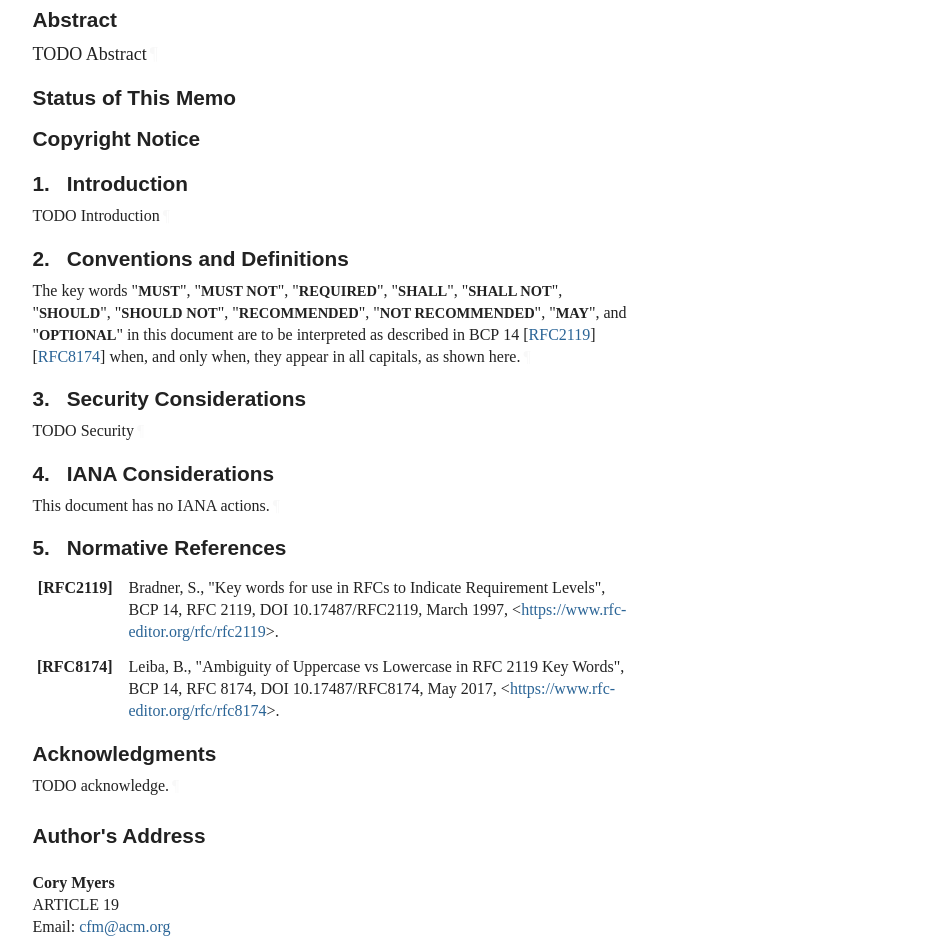
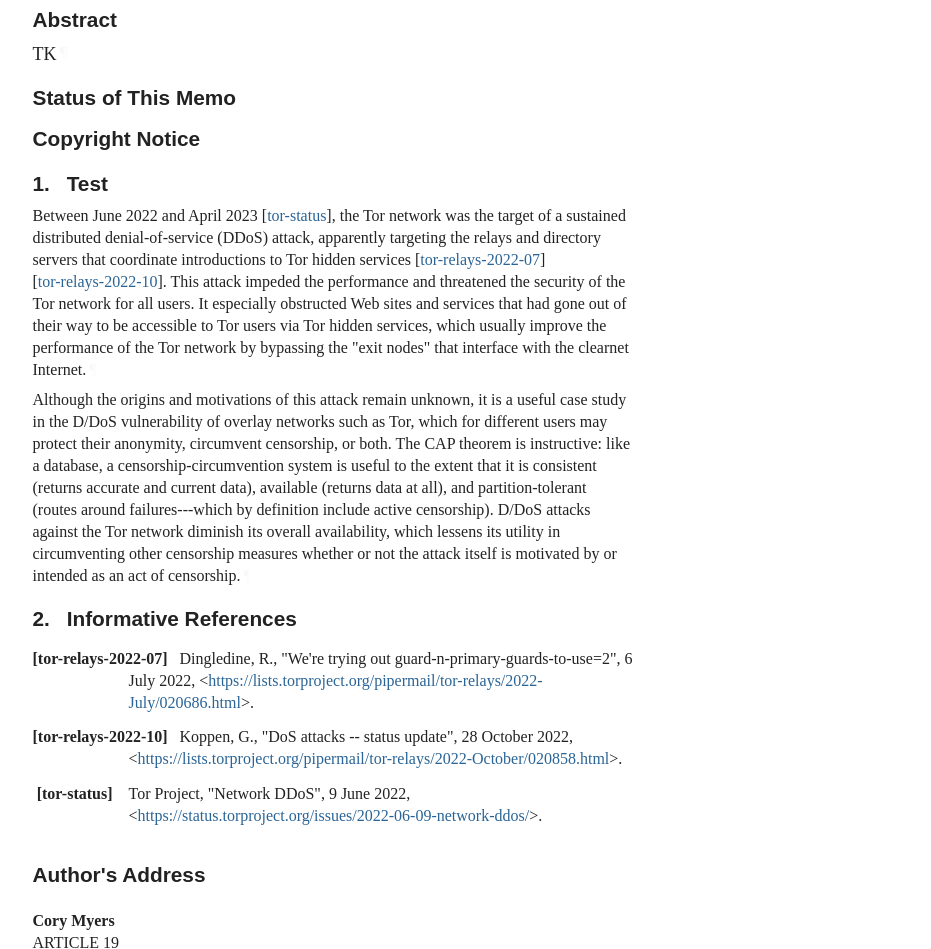
Before and after one commit to cfm/draft-cfm-circumvention-cap-theorem, a plain HTML site: page draft-cfm-circumvention-cap-theorem.html in a window 1280 px wide. Shown: the part 345-1294 px from the top of the page, without its empty margins (92-1023 px from the left). Drawn offline with Linux system fonts and the light colour scheme; a web font is replaced by a local one.

Commit message:
Script updating gh-pages from 83947e4. [ci skip]

```diff
--- a/draft-cfm-circumvention-cap-theorem.html
+++ b/draft-cfm-circumvention-cap-theorem.html
@@ -7,7 +7,7 @@
 <title>Towards a CAP Theorem for Censorship Circumvention</title>
 <meta content="Cory Myers" name="author">
 <meta content="
-       TODO Abstract
+       TK
     " name="description">
 <meta content="xml2rfc 3.18.2" name="generator">
 <meta content="draft-cfm-circumvention-cap-theorem-latest" name="ietf.draft">
@@ -1023,7 +1023,7 @@ svg :is([fill="white"], [fill^="#fff"]) {
 <table class="ears">
 <thead><tr>
 <td class="left">Internet-Draft</td>
-<td class="center">Towards a CAP Theorem for Censorship Cir</td>
+<td class="center">Circumvention CAP Theorem</td>
 <td class="right">November 2023</td>
 </tr></thead>
 <tfoot><tr>
@@ -1059,7 +1059,7 @@ svg :is([fill="white"], [fill^="#fff"]) {
 <h1 id="title">Towards a CAP Theorem for Censorship Circumvention</h1>
 <section id="section-abstract">
       <h2 id="abstract"><a href="#abstract" class="selfRef">Abstract</a></h2>
-<p id="section-abstract-1">TODO Abstract<a href="#section-abstract-1" class="pilcrow">¶</a></p>
+<p id="section-abstract-1">TK<a href="#section-abstract-1" class="pilcrow">¶</a></p>
 </section>
 <div id="status-of-memo">
 <section id="section-boilerplate.1">
@@ -1110,92 +1110,68 @@ svg :is([fill="white"], [fill^="#fff"]) {
         </h2>
 <nav class="toc"><ul class="compact toc ulBare ulEmpty">
 <li class="compact toc ulBare ulEmpty" id="section-toc.1-1.1">
-            <p id="section-toc.1-1.1.1" class="keepWithNext"><a href="#section-1" class="auto internal xref">1</a>.  <a href="#name-introduction" class="internal xref">Introduction</a></p>
+            <p id="section-toc.1-1.1.1" class="keepWithNext"><a href="#section-1" class="auto internal xref">1</a>.  <a href="#name-test" class="internal xref">Test</a></p>
 </li>
           <li class="compact toc ulBare ulEmpty" id="section-toc.1-1.2">
-            <p id="section-toc.1-1.2.1" class="keepWithNext"><a href="#section-2" class="auto internal xref">2</a>.  <a href="#name-conventions-and-definitions" class="internal xref">Conventions and Definitions</a></p>
+            <p id="section-toc.1-1.2.1" class="keepWithNext"><a href="#section-2" class="auto internal xref">2</a>.  <a href="#name-informative-references" class="internal xref">Informative References</a></p>
 </li>
           <li class="compact toc ulBare ulEmpty" id="section-toc.1-1.3">
-            <p id="section-toc.1-1.3.1" class="keepWithNext"><a href="#section-3" class="auto internal xref">3</a>.  <a href="#name-security-considerations" class="internal xref">Security Considerations</a></p>
-</li>
-          <li class="compact toc ulBare ulEmpty" id="section-toc.1-1.4">
-            <p id="section-toc.1-1.4.1"><a href="#section-4" class="auto internal xref">4</a>.  <a href="#name-iana-considerations" class="internal xref">IANA Considerations</a></p>
-</li>
-          <li class="compact toc ulBare ulEmpty" id="section-toc.1-1.5">
-            <p id="section-toc.1-1.5.1"><a href="#section-5" class="auto internal xref">5</a>.  <a href="#name-normative-references" class="internal xref">Normative References</a></p>
-</li>
-          <li class="compact toc ulBare ulEmpty" id="section-toc.1-1.6">
-            <p id="section-toc.1-1.6.1"><a href="#appendix-A" class="auto internal xref"></a><a href="#name-acknowledgments" class="internal xref">Acknowledgments</a></p>
-</li>
-          <li class="compact toc ulBare ulEmpty" id="section-toc.1-1.7">
-            <p id="section-toc.1-1.7.1"><a href="#appendix-B" class="auto internal xref"></a><a href="#name-authors-address" class="internal xref">Author's Address</a></p>
+            <p id="section-toc.1-1.3.1" class="keepWithNext"><a href="#appendix-A" class="auto internal xref"></a><a href="#name-authors-address" class="internal xref">Author's Address</a></p>
 </li>
         </ul>
 </nav>
 </section>
 </div>
-<div id="introduction">
+<div id="test">
 <section id="section-1">
-      <h2 id="name-introduction">
-<a href="#section-1" class="section-number selfRef">1. </a><a href="#name-introduction" class="section-name selfRef">Introduction</a>
+      <h2 id="name-test">
+<a href="#section-1" class="section-number selfRef">1. </a><a href="#name-test" class="section-name selfRef">Test</a>
       </h2>
-<p id="section-1-1">TODO Introduction<a href="#section-1-1" class="pilcrow">¶</a></p>
+<p id="section-1-1">Between June 2022 and April 2023 <span>[<a href="#tor-status" class="cite xref">tor-status</a>]</span>, the Tor network was the target
+of a sustained distributed denial-of-service (DDoS) attack, apparently targeting
+the relays and directory servers that coordinate introductions to Tor hidden
+services <span>[<a href="#tor-relays-2022-07" class="cite xref">tor-relays-2022-07</a>]</span> <span>[<a href="#tor-relays-2022-10" class="cite xref">tor-relays-2022-10</a>]</span>.  This attack impeded the
+performance and threatened the security of the Tor network for all users.  It
+especially obstructed Web sites and services that had gone out of their way to
+be accessible to Tor users via Tor hidden services, which usually improve the
+performance of the Tor network by bypassing the "exit nodes" that interface with
+the clearnet Internet.<a href="#section-1-1" class="pilcrow">¶</a></p>
+<p id="section-1-2">Although the origins and motivations of this attack remain unknown, it is a
+useful case study in the D/DoS vulnerability of overlay networks such as Tor,
+which for different users may protect their anonymity, circumvent censorship, or
+both.  The CAP theorem is instructive: like a database, a
+censorship-circumvention system is useful to the extent that it is consistent
+(returns accurate and current data), available (returns data at all), and
+partition-tolerant (routes around failures---which by definition include active
+censorship).  D/DoS attacks against the Tor network diminish its overall
+availability, which lessens its utility in circumventing other censorship
+measures whether or not the attack itself is motivated by or intended as an act
+of censorship.<a href="#section-1-2" class="pilcrow">¶</a></p>
 </section>
 </div>
-<div id="conventions-and-definitions">
+<div id="sec-informative-references">
 <section id="section-2">
-      <h2 id="name-conventions-and-definitions">
-<a href="#section-2" class="section-number selfRef">2. </a><a href="#name-conventions-and-definitions" class="section-name selfRef">Conventions and Definitions</a>
-      </h2>
-<p id="section-2-1">The key words "<span class="bcp14">MUST</span>", "<span class="bcp14">MUST NOT</span>", "<span class="bcp14">REQUIRED</span>", "<span class="bcp14">SHALL</span>", "<span class="bcp14">SHALL NOT</span>", "<span class="bcp14">SHOULD</span>", "<span class="bcp14">SHOULD NOT</span>", "<span class="bcp14">RECOMMENDED</span>", "<span class="bcp14">NOT RECOMMENDED</span>",
-"<span class="bcp14">MAY</span>", and "<span class="bcp14">OPTIONAL</span>" in this document are to be interpreted as
-described in BCP 14 <span>[<a href="#RFC2119" class="cite xref">RFC2119</a>]</span> <span>[<a href="#RFC8174" class="cite xref">RFC8174</a>]</span> when, and only when, they
-appear in all capitals, as shown here.<a href="#section-2-1" class="pilcrow">¶</a></p>
-</section>
-</div>
-<div id="security-considerations">
-<section id="section-3">
-      <h2 id="name-security-considerations">
-<a href="#section-3" class="section-number selfRef">3. </a><a href="#name-security-considerations" class="section-name selfRef">Security Considerations</a>
-      </h2>
-<p id="section-3-1">TODO Security<a href="#section-3-1" class="pilcrow">¶</a></p>
-</section>
-</div>
-<div id="iana-considerations">
-<section id="section-4">
-      <h2 id="name-iana-considerations">
-<a href="#section-4" class="section-number selfRef">4. </a><a href="#name-iana-considerations" class="section-name selfRef">IANA Considerations</a>
-      </h2>
-<p id="section-4-1">This document has no IANA actions.<a href="#section-4-1" class="pilcrow">¶</a></p>
-</section>
-</div>
-<div id="sec-normative-references">
-<section id="section-5">
-      <h2 id="name-normative-references">
-<a href="#section-5" class="section-number selfRef">5. </a><a href="#name-normative-references" class="section-name selfRef">Normative References</a>
+      <h2 id="name-informative-references">
+<a href="#section-2" class="section-number selfRef">2. </a><a href="#name-informative-references" class="section-name selfRef">Informative References</a>
       </h2>
 <dl class="references">
-<dt id="RFC2119">[RFC2119]</dt>
+<dt id="tor-relays-2022-07">[tor-relays-2022-07]</dt>
       <dd>
-<span class="refAuthor">Bradner, S.</span>, <span class="refTitle">"Key words for use in RFCs to Indicate Requirement Levels"</span>, <span class="seriesInfo">BCP 14</span>, <span class="seriesInfo">RFC 2119</span>, <span class="seriesInfo">DOI 10.17487/RFC2119</span>, <time datetime="1997-03" class="refDate">March 1997</time>, <span>&lt;<a href="https://www.rfc-editor.org/rfc/rfc2119">https://www.rfc-editor.org/rfc/rfc2119</a>&gt;</span>. </dd>
+<span class="refAuthor">Dingledine, R.</span>, <span class="refTitle">"We're trying out guard-n-primary-guards-to-use=2"</span>, <time datetime="2022-07-06" class="refDate">6 July 2022</time>, <span>&lt;<a href="https://lists.torproject.org/pipermail/tor-relays/2022-July/020686.html">https://lists.torproject.org/pipermail/tor-relays/2022-July/020686.html</a>&gt;</span>. </dd>
 <dd class="break"></dd>
-<dt id="RFC8174">[RFC8174]</dt>
+<dt id="tor-relays-2022-10">[tor-relays-2022-10]</dt>
+      <dd>
+<span class="refAuthor">Koppen, G.</span>, <span class="refTitle">"DoS attacks -- status update"</span>, <time datetime="2022-10-28" class="refDate">28 October 2022</time>, <span>&lt;<a href="https://lists.torproject.org/pipermail/tor-relays/2022-October/020858.html">https://lists.torproject.org/pipermail/tor-relays/2022-October/020858.html</a>&gt;</span>. </dd>
+<dd class="break"></dd>
+<dt id="tor-status">[tor-status]</dt>
     <dd>
-<span class="refAuthor">Leiba, B.</span>, <span class="refTitle">"Ambiguity of Uppercase vs Lowercase in RFC 2119 Key Words"</span>, <span class="seriesInfo">BCP 14</span>, <span class="seriesInfo">RFC 8174</span>, <span class="seriesInfo">DOI 10.17487/RFC8174</span>, <time datetime="2017-05" class="refDate">May 2017</time>, <span>&lt;<a href="https://www.rfc-editor.org/rfc/rfc8174">https://www.rfc-editor.org/rfc/rfc8174</a>&gt;</span>. </dd>
+<span class="refAuthor">Tor Project</span>, <span class="refTitle">"Network DDoS"</span>, <time datetime="2022-06-09" class="refDate">9 June 2022</time>, <span>&lt;<a href="https://status.torproject.org/issues/2022-06-09-network-ddos/">https://status.torproject.org/issues/2022-06-09-network-ddos/</a>&gt;</span>. </dd>
 <dd class="break"></dd>
 </dl>
 </section>
 </div>
-<div id="acknowledgments">
+<div id="authors-addresses">
 <section id="appendix-A">
-      <h2 id="name-acknowledgments">
-<a href="#name-acknowledgments" class="section-name selfRef">Acknowledgments</a>
-      </h2>
-<p id="appendix-A-1">TODO acknowledge.<a href="#appendix-A-1" class="pilcrow">¶</a></p>
-</section>
-</div>
-<div id="authors-addresses">
-<section id="appendix-B">
       <h2 id="name-authors-address">
 <a href="#name-authors-address" class="section-name selfRef">Author's Address</a>
       </h2>
```
Also changed, not shown: index.html (+1 -1 lines), draft-cfm-circumvention-cap-theorem.txt.
